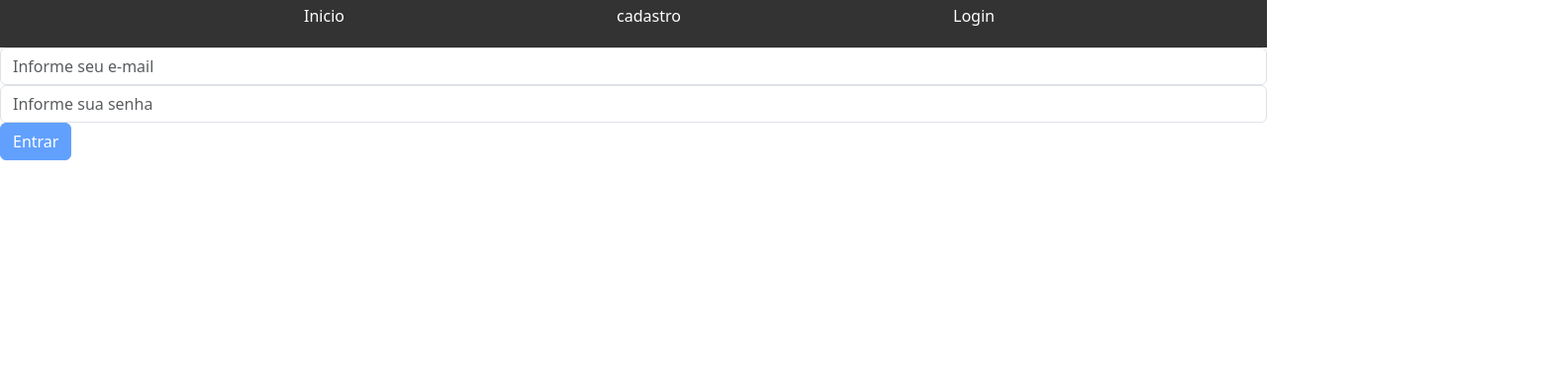
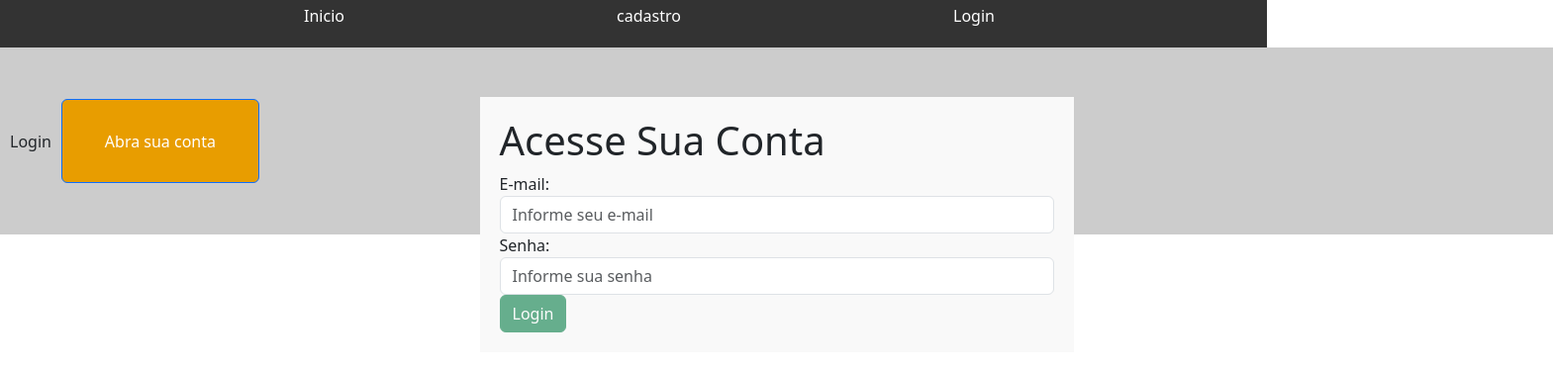
Before and after one commit to DanieelCarvalho/PacPay, an Angular app in the folder Front-end/pacPay/: page /login in a window 1280 px wide. Shown: the top 374 px of the page at 99% size, 1569 px wide, since content can reach past the window. Built offline with nearby package versions, Linux system fonts and the light colour scheme.

Commit message:
inicio da criação da tela de login. Criada a tarja cinza. Sem responsividade

```diff
--- a/Front-end/pacPay/src/app/pages/login/login.component.css
+++ b/Front-end/pacPay/src/app/pages/login/login.component.css
@@ -0,0 +1,57 @@
+.background-container {
+    background-color: #ffffff;
+    width: 1569px;
+    height: 1220px;
+    position: relative;
+    display: flex;
+    flex-direction: column;
+    align-items: center;
+  }
+
+  .top-bar {
+    background-color: #ccc;
+    width: 100%;
+    height: 189px;
+    position: absolute;
+    top: 0;
+    left: 0;
+    display: flex;
+    justify-content: space-between;
+    align-items: center;
+    padding: 10px;
+  }
+
+
+  .right-content {
+    display: flex;
+    align-items: center;
+  }
+
+  .right-content span {
+    margin-right: 10px;
+  }
+
+  .btn-primary {
+    background-color: #e89d00;
+    height: 85px;
+    width: 200px;
+    ;
+  }
+
+  .center-container {
+    background-color: #f9f9f9;
+    padding: 20px;
+    width: 100%;
+    max-width: 600px;
+    margin-top: 50px;
+    position: absolute;
+  }
+
+  .abra-sua-conta {
+    background-color: #ccc;
+    display: flex;
+    justify-content: space-between;
+    align-items: center;
+    padding: 10px;
+    margin-bottom: 20px;
+  }
--- a/Front-end/pacPay/src/app/pages/login/login.component.html
+++ b/Front-end/pacPay/src/app/pages/login/login.component.html
@@ -1,21 +1,47 @@
+<div class="background-container">
+  <div class="top-bar">
+
+
+
+    <div class="right-content">
+      <span>Login</span>
+      <button class="btn btn-primary">Abra sua conta</button>
+    </div>
+  </div>
+
+  <div class="center-container">
+    <h1> Acesse Sua Conta</h1>
+
     <form [formGroup]="formulario" (submit)="autenticar()">
+      <div class="form-group">
+                  <label for="email">E-mail:</label>
                   <input
                     type="email"
+                    id="email"
                     formControlName="email"
                     placeholder="Informe seu e-mail"
                     class="form-control"
                   />
+                </div>
 
+                <div class="form-group">
+                  <label for="senha">Senha:</label>
                   <input
                     type="password"
+                    id="senha"
                     formControlName="senha"
                     placeholder="Informe sua senha"
                     class="form-control"
                   />
-  <input
+                </div>
+
+                <button
                   type="submit"
-    value="Entrar"
-    class="btn btn-primary"
+                  class="btn btn-success"
                   [disabled]="formulario.invalid"
-  />
+                >
+                  Login
+                </button>
     </form>
+  </div>
+</div>
```
Lines whose indentation alone changed are shown as unchanged.
